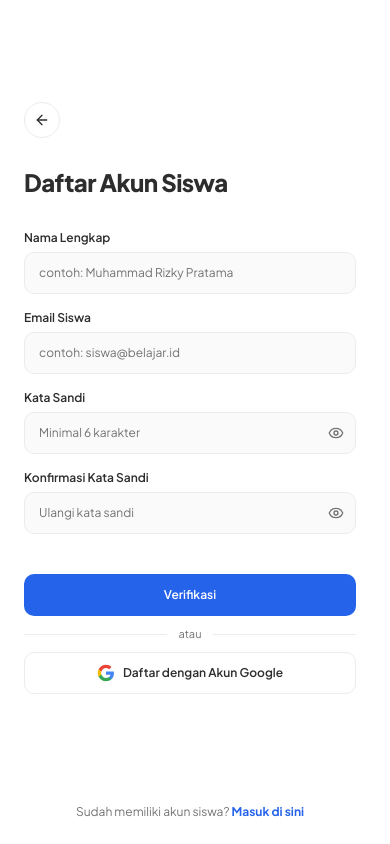
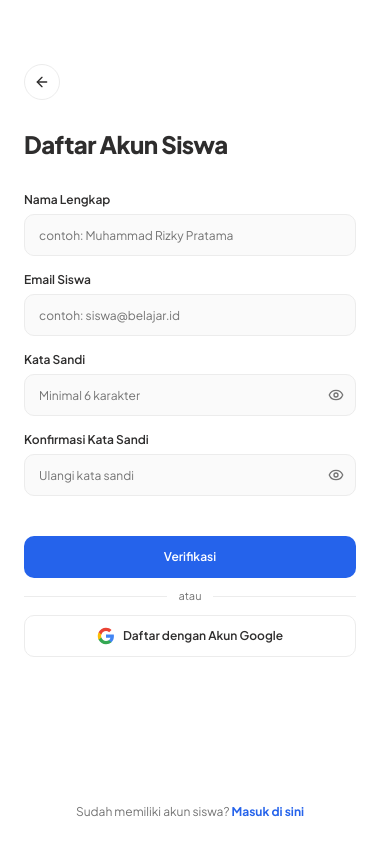
Before and after one commit to Damarhadziq/Sitemsa, a Next.js app: page /signup in a window 390 px wide. Built offline with nearby package versions, Linux system fonts and the light colour scheme; no server answers.

Commit message:
fix(signup): raise content layout and set exact top padding to 64px

```diff
--- a/src/app/signup/page.tsx
+++ b/src/app/signup/page.tsx
@@ -73,7 +73,7 @@ export default function SignupPage() {
       </div>
 
       {/* Main Form Area */}
-      <div className="flex-1 flex items-center justify-center px-6 sm:px-12 py-8 sm:py-10 max-w-xl mx-auto w-full">
+      <div className="flex-1 flex flex-col justify-start items-center px-6 sm:px-12 pt-[64px] pb-8 max-w-xl mx-auto w-full">
         <div className="w-full max-w-[420px] animate-in fade-in duration-200">
 
           {/* Back button (Icon Only - without copy) */}
```
